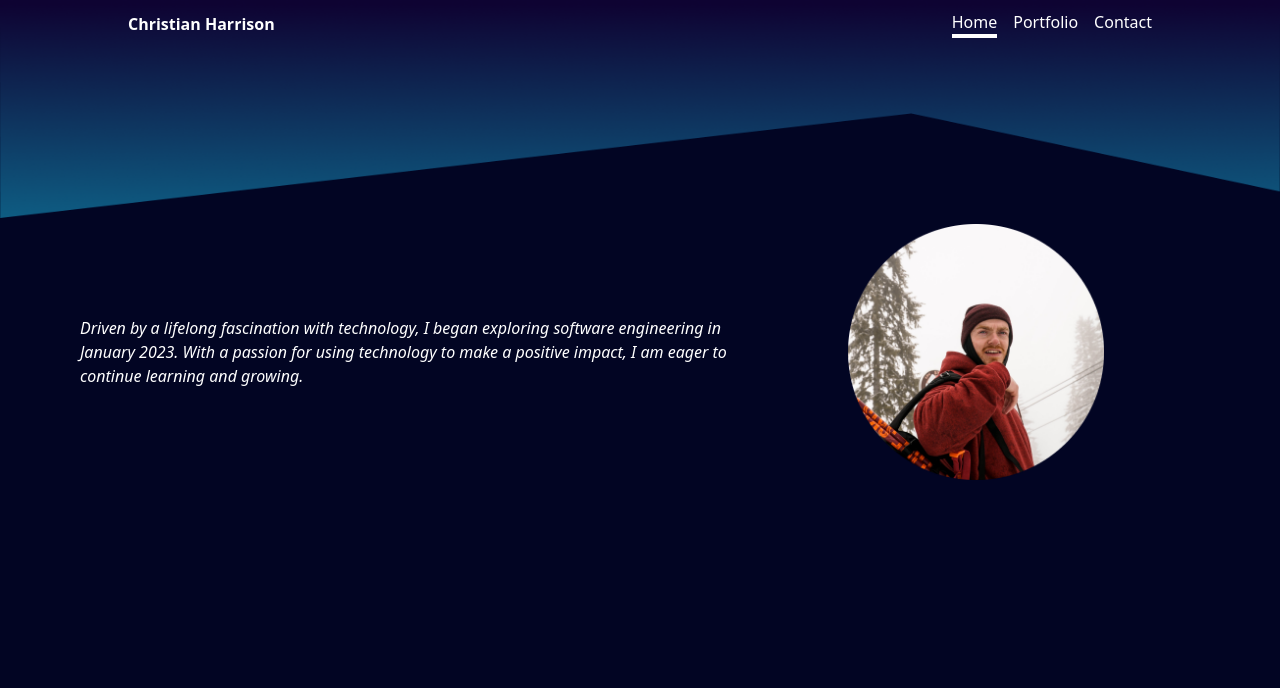
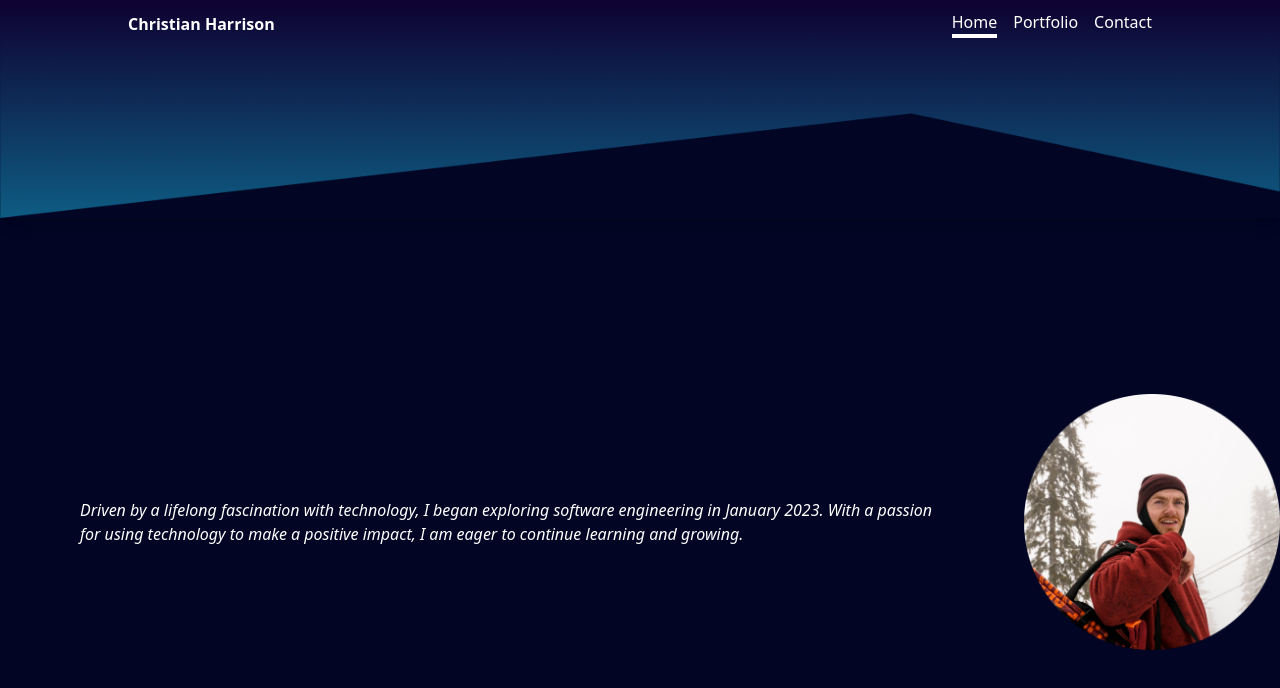
Before and after one commit to christywastaken/christianharrison, a Nuxt app: page / in a window 1280 px wide. Shown: the top 688 px of the page. Built offline with nearby package versions, Linux system fonts and the light colour scheme.

Commit message:
Adds mountain background to header

```diff
--- a/app.vue
+++ b/app.vue
@@ -1,17 +1,13 @@
 <template>
-  <div class="bg-primary mountains-bg min-h-screen">
+  <div class="bg-primary min-h-screen">
     <Header class="sticky top-0" />
-      <div class="text-white">
-      </div>
-      <NuxtPage />
-
+    <NuxtPage />
   </div>
 </template>
 
-
 <style scoped>
   .mountains-bg {
-    background-image: url(assets/png/mountains2.png);
+    background-image: url(assets/png/mountains3.png);
     background-size: contain;
     background-repeat: no-repeat;
     background-attachment: fixed;
--- a/components/Header.vue
+++ b/components/Header.vue
@@ -1,5 +1,7 @@
 <template>
-  <div class="flex justify-between items-center text-white px-[10%] h-12 bg-transparent">
+  <div class="relative">
+    <img src="@/assets/png/mountains2.png" class="h-auto w-full shadow-lg" />
+    <nav class="absolute top-0 w-full flex justify-between items-center text-white px-[10%] h-12 bg-transparent">
       <div class="font-semibold">
         <NuxtLink :to="{ name: 'index' }">Christian Harrison</NuxtLink>
       </div>
@@ -9,5 +11,15 @@
       <div class="block md:hidden">
         <NavigationMobileHeader />
       </div>
+    </nav>
   </div>
 </template>
+
+<style scoped>
+  .mountains-bg {
+    background-image: url(assets/png/mountains2.png);
+    background-size: contain;
+    background-repeat: no-repeat;
+    background-attachment: fixed;
+  }
+</style>
--- a/pages/index.vue
+++ b/pages/index.vue
@@ -1,6 +1,6 @@
 <template>
   <div>
-    <div class="flex flex-row items-center justify-end me-44 mt-44">
+    <div class="flex flex-row items-center justify-end mt-44">
       <div class="text-white mx-20 italic">Driven by a lifelong fascination with technology, I began exploring software engineering in January 2023. With a passion for using technology to make a positive impact, I am eager to continue learning and growing.</div>
       <img src="/misc/profile-pic.png" class="h-64 w-64" />
     </div>
--- a/pages/portfolio.vue
+++ b/pages/portfolio.vue
@@ -1,5 +1,5 @@
 <template>
-  <div class="flex flex-col items-center mt-32 p-4">
+  <div class="flex flex-col items-center p-4">
     <BlogPost
       title="Tweet Sentiment Analysis: Exploring Temporal Patterns"
       about="test about section that reads like this"
```
Also changed, not shown: assets/png/mountains3.png (added). Lines whose indentation alone changed are shown as unchanged.
